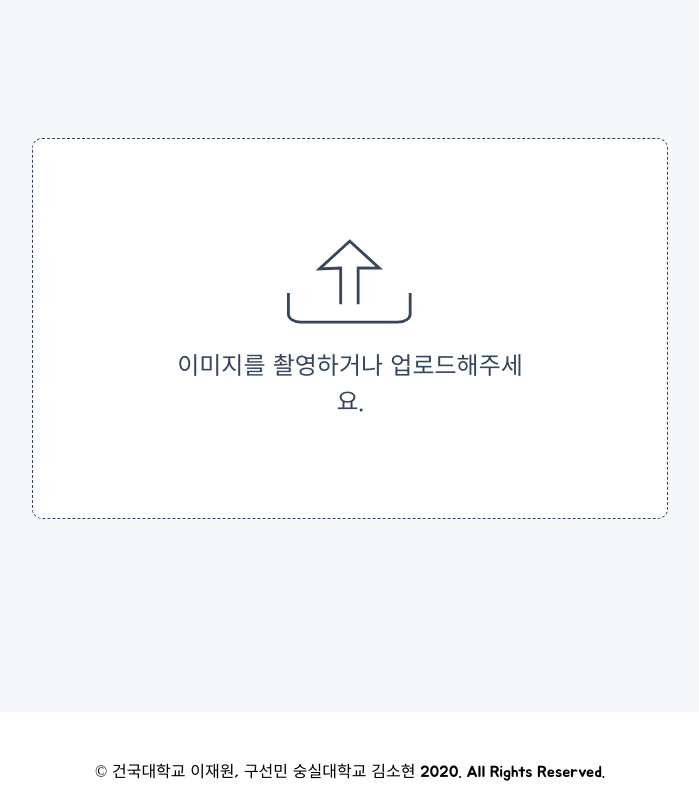
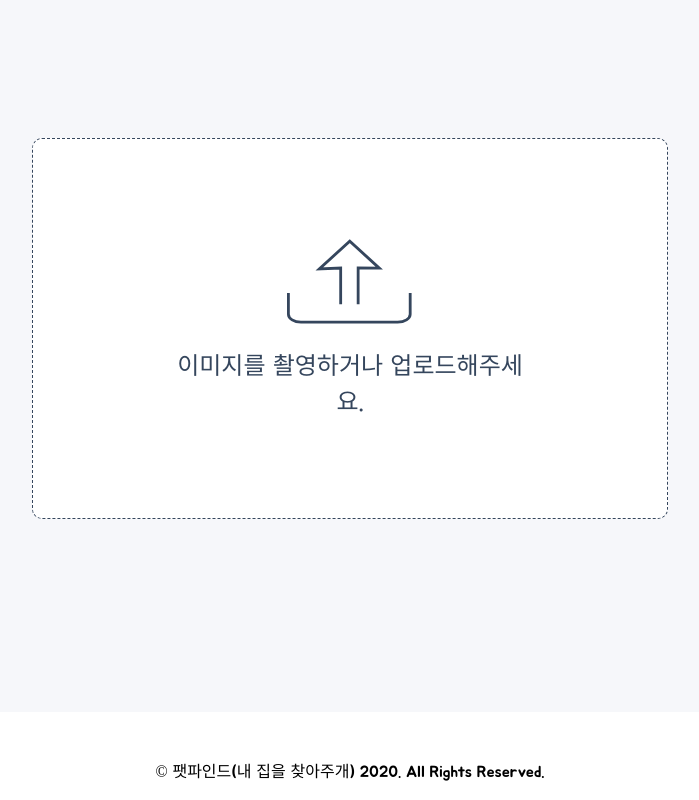
Before and after one commit to nani6765/AIdog, a plain HTML site: page index.html in a window 1280 px wide. Shown: the part 540-1340 px from the top of the page, without its empty margins (290-989 px from the left). Drawn offline with nearby package versions, Linux system fonts and the light colour scheme.

Commit message:
All Right Reserved.

```diff
--- a/index.html
+++ b/index.html
@@ -112,7 +112,7 @@
 		</div>
 		<footer class="footer pt-5 container d-flex justify-content-center">
 			<div>
-				<p>© 건국대학교 이재원, 구선민 숭실대학교 김소현 2020. All Rights Reserved.</p>
+				<p>© 팻파인드(내 집을 찾아주개)  2020. All Rights Reserved.</p>
 			</div>
 		</footer>
 		<!--댓글창-->
```
